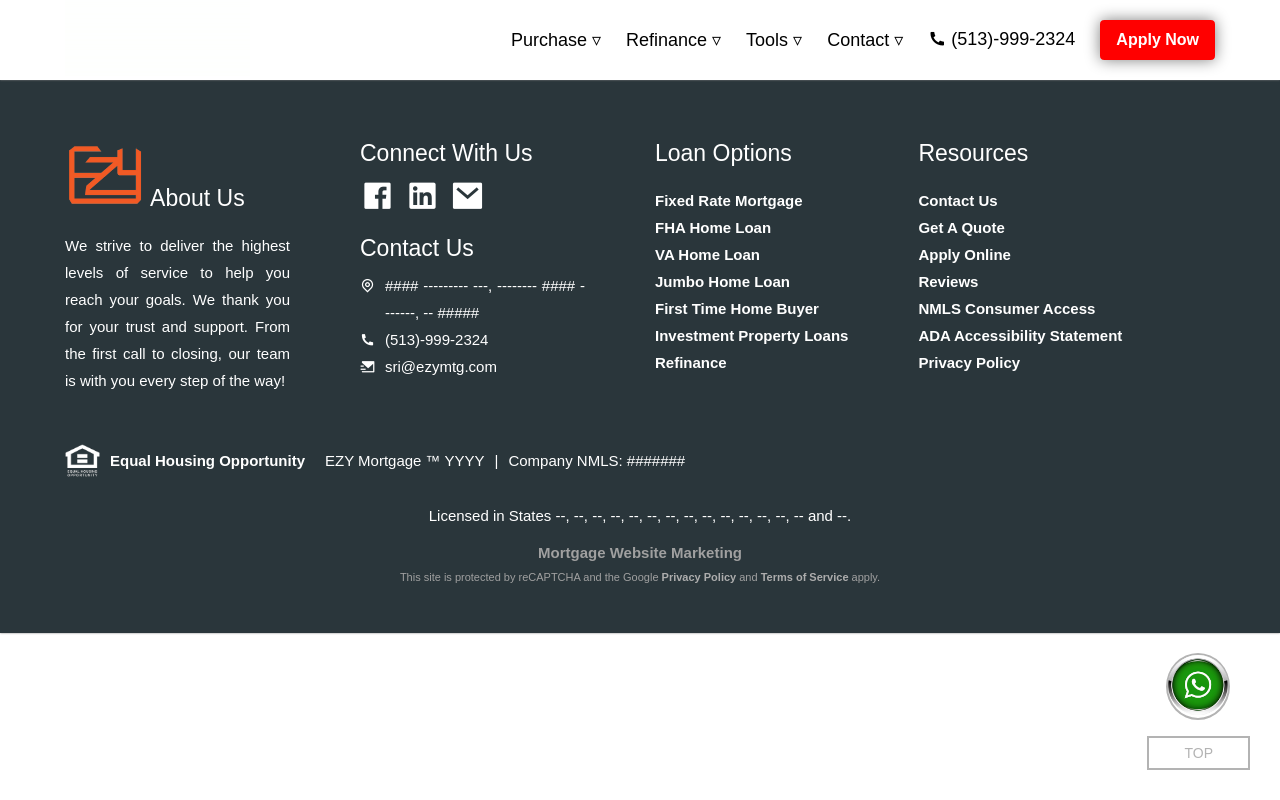
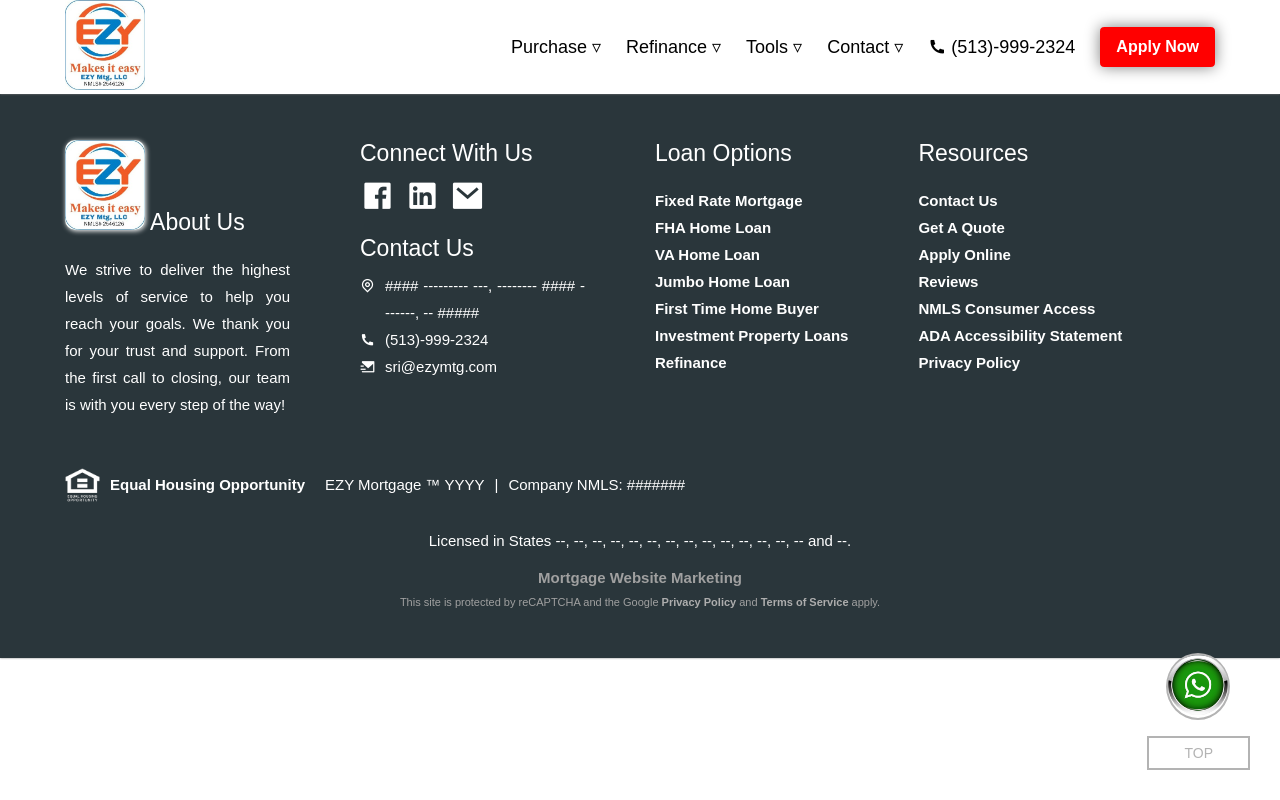
Before and after one commit to RajaNareshPandugayala/EZY_Mortgage, a React (Create React App) app: page /EZY_Mortgage/test-mail-through-form in a window 1280 px wide. Built offline with nearby package versions, Linux system fonts and the light colour scheme.

Commit message:
Pending works: mobile view & RB-CALCULATOR2

```diff
--- a/src/App.css
+++ b/src/App.css
@@ -78,7 +78,7 @@ body {
 
 .headerLogo {
   width: 200px;
-  width: 185px;
+  width: 80px;
   cursor: pointer;
 }
 
@@ -193,6 +193,8 @@ body {
 
 .footerLogo {
   width: 80px;
+  border-radius: 10px;
+  box-shadow: 1px 1px 5px 0px white;
 }
 
 .footerTop {
--- a/src/Elements/Footer/footer.js
+++ b/src/Elements/Footer/footer.js
@@ -1,7 +1,7 @@
 import React from 'react'
 import housingIcon from '../../PicesForPages/equal-housing-opportunity-logo-100-w.png'
 import whatappIcon from '../../PicesForPages/WhatsappIcon.png'
-import Logo from '../../PicesForPages/LogoEZYmtg.png'
+import Logo from '../../PicesForPages/logoClient.jpg'
 import { Link } from 'react-router-dom'
 
 
--- a/src/Elements/Header/header.js
+++ b/src/Elements/Header/header.js
@@ -1,6 +1,6 @@
 import React from 'react';
 import { Link } from 'react-router-dom'
-import Logo from '../../PicesForPages/ezgif.com-crop.gif';
+import Logo from '../../PicesForPages/logoClient.jpg';
 
 function Header() {
     return (
```
Also changed, not shown: src/PicesForPages/logoClient.jpg (added).
